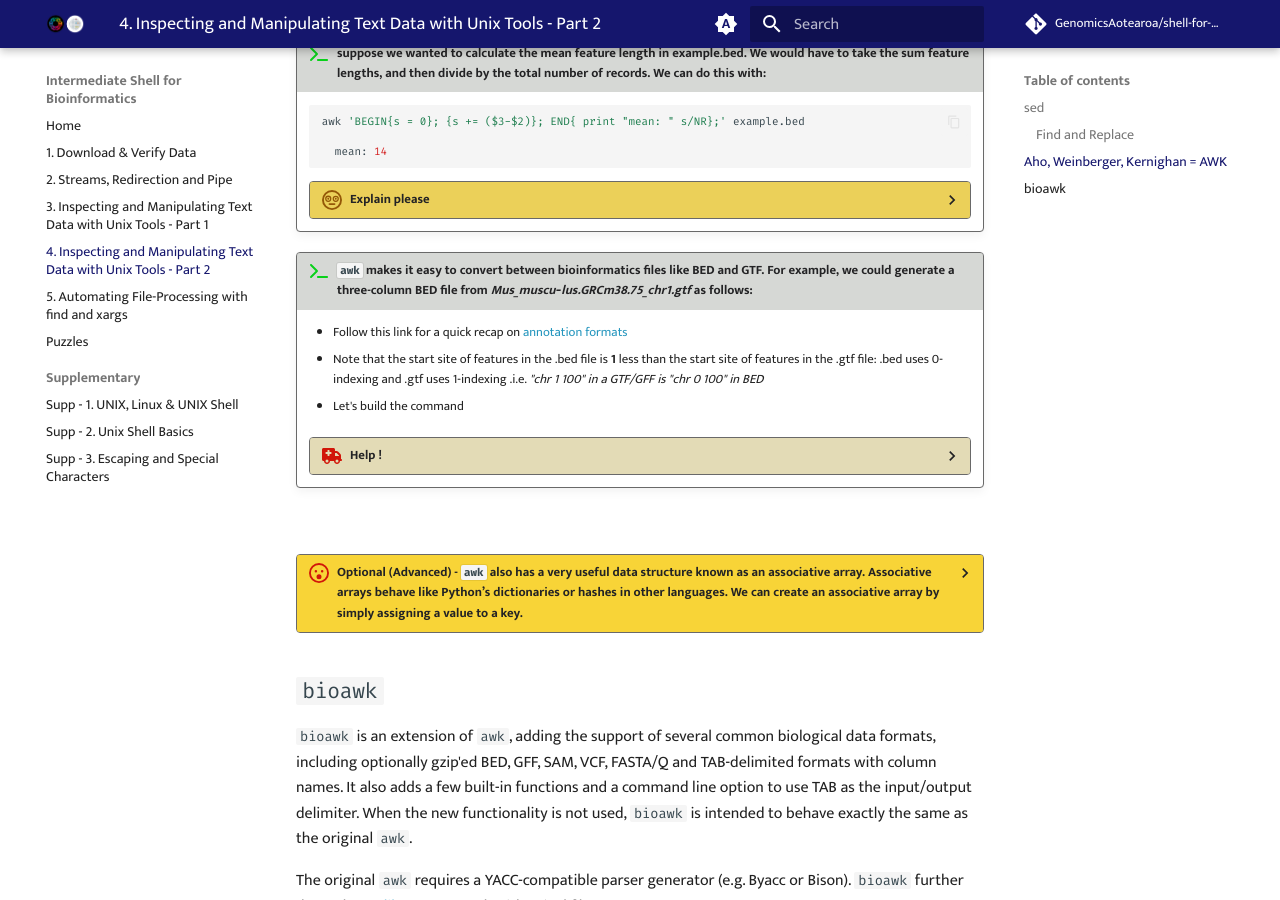
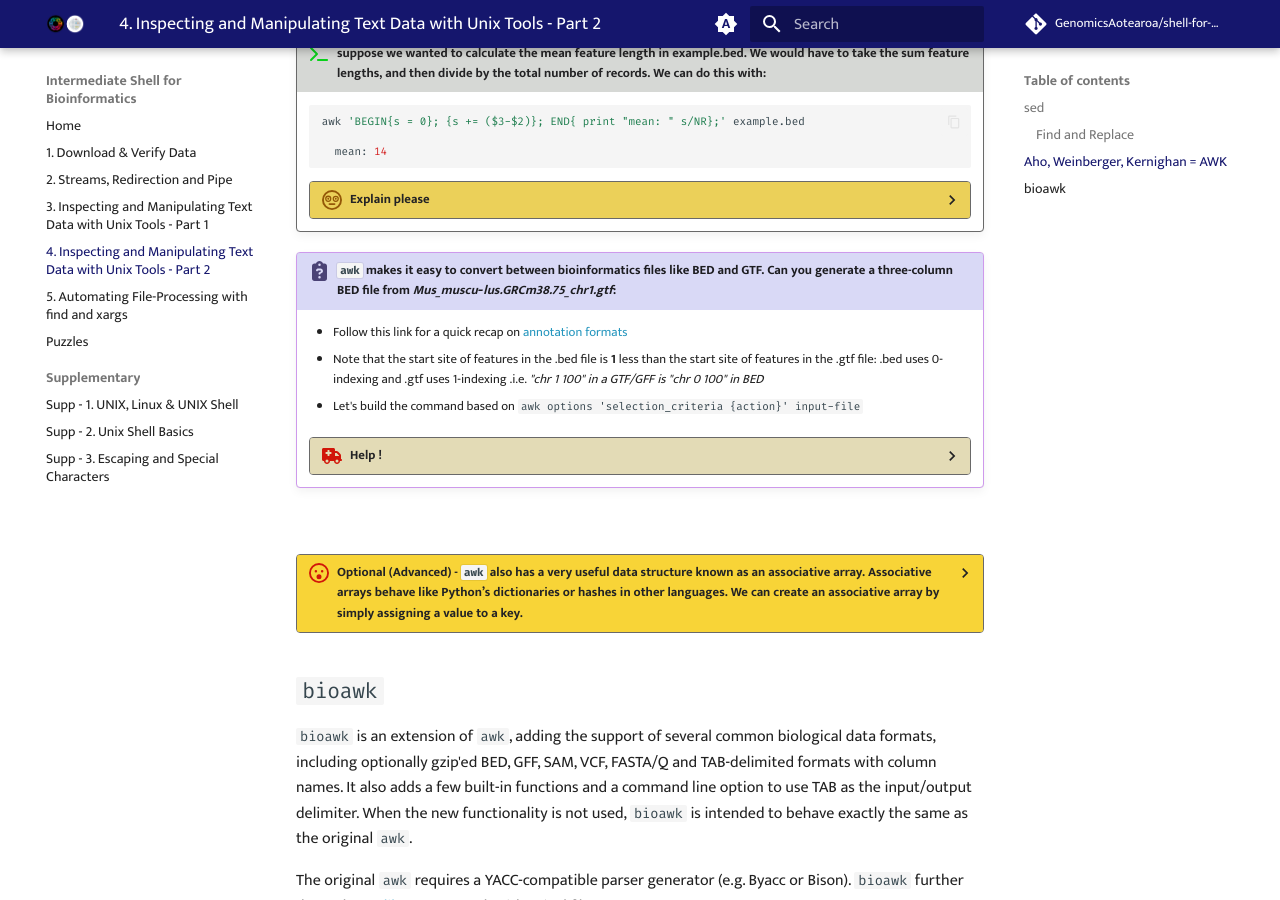
Before and after one commit to GenomicsAotearoa/shell-for-bioinformatics, an MkDocs documentation site: the page built from docs/5_inspectmanipulate2.md, in a window 1280 px wide and 900 px high, scrolled down 6795 px. Built offline with MkDocs 1.6.1 and Material for MkDocs 9.7.7, drawn with Linux system fonts in a browser that asks for light colours; comment, search, counter and statistics services are not loaded.

Commit message:
update admonition syntax

```diff
--- a/docs/5_inspectmanipulate2.md
+++ b/docs/5_inspectmanipulate2.md
@@ -368,12 +368,14 @@ We can also chain patterns, by using logical operators `&&` (AND), `||` (OR), an
 
         In this example, we’ve initialized a variable `s` to **0** in `BEGIN` (variables you define do not need a dollar sign). Then, for each record we increment `s` by the length of the feature. At the end of the records, we print this sum `s` divided by the number of records `NR` , giving the mean.
 
-!!! terminal-2 "`awk` makes it easy to convert between bioinformatics files like BED and GTF. For example, we could generate a three-column BED file from ***Mus_muscu‐lus.GRCm38.75_chr1.gtf*** as follows:"
+!!! clipboard-question "`awk` makes it easy to convert between bioinformatics files like BED and GTF. Can you generate a three-column BED file from ***Mus_muscu‐lus.GRCm38.75_chr1.gtf***:"
 
     * Follow this link for a quick recap on [annotation formats](https://tag.readthedocs.io/en/stable/formats.html#:~:text=BED%20allows%20for%20a%20single,by%20ID%20and%20Parent%20attributes)
     * Note that the start site of features in the .bed file is **1** less than the start site of features in the .gtf file: .bed uses 0-indexing and .gtf uses 1-indexing  .i.e. *"chr 1 100" in a GTF/GFF is "chr 0 100" in BED*
 
-    * Let's build the command
+    * Let's build the command based on `awk options 'selection_criteria {action}' input-file`
+
+
 
 
     ??? truck-medical " Help !"
```
